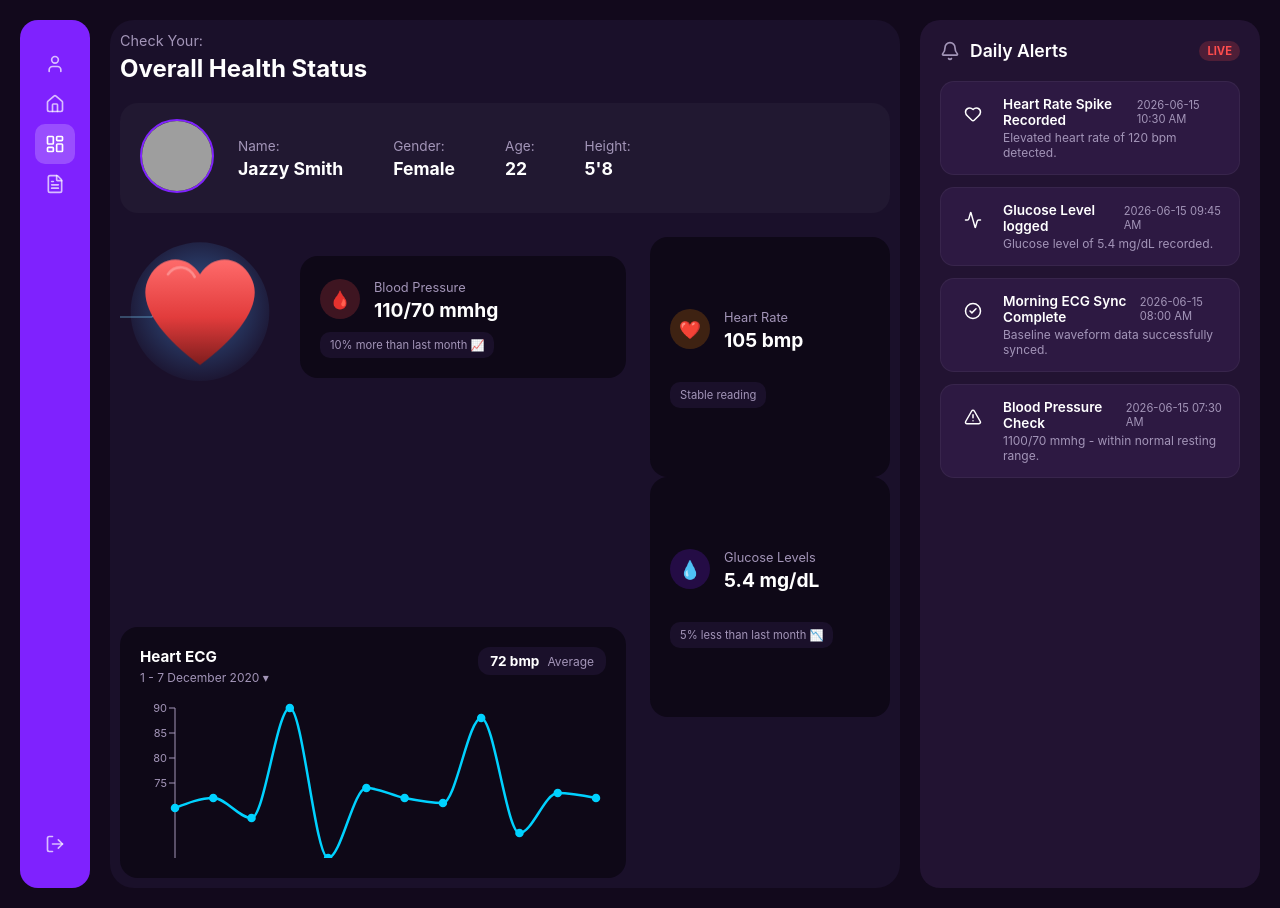
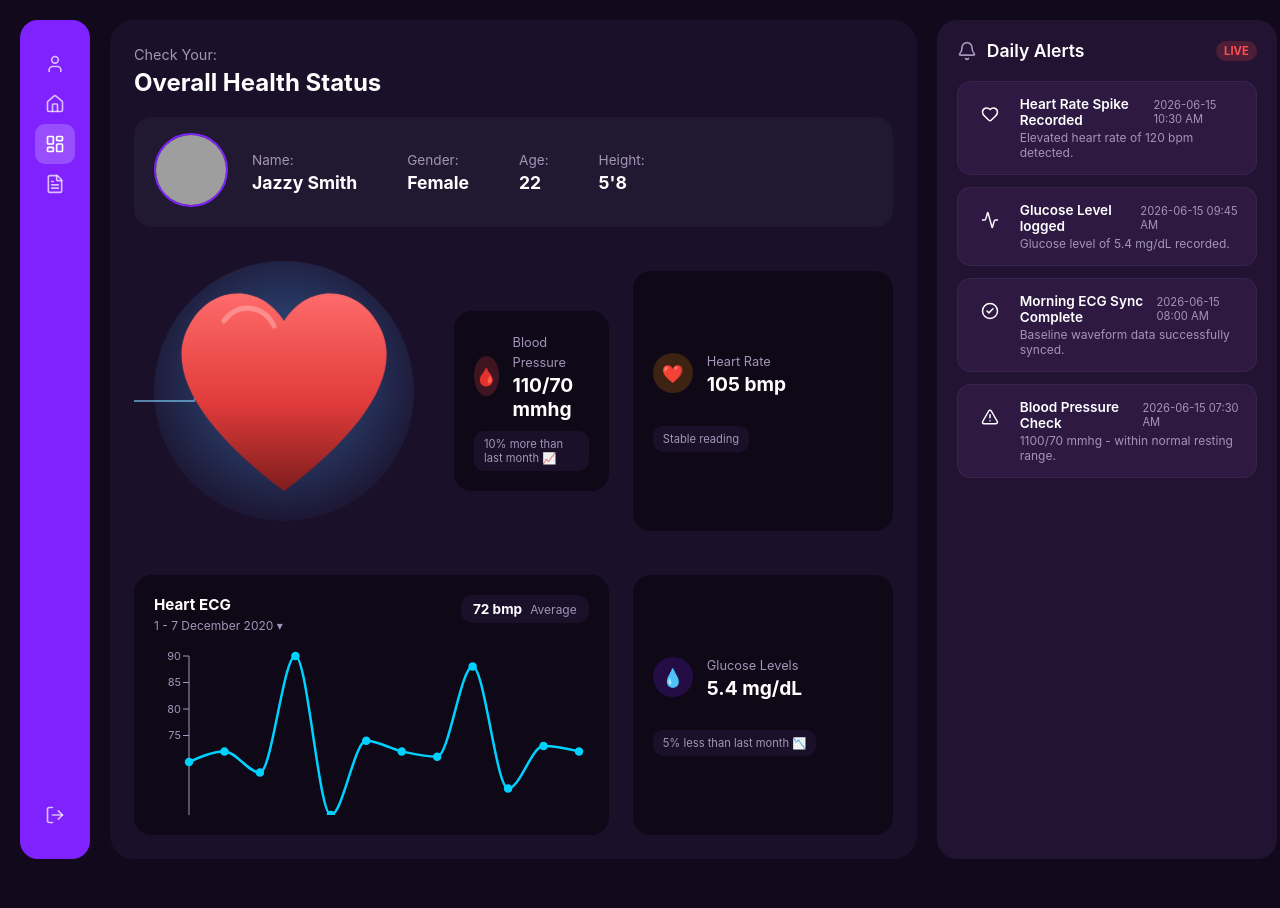
Before and after one commit to Asiphe01/PRJ-Final-Year-Project, a React (Vite) app in the folder heart-project/: page / in a window 1280 px wide. Both pictures are taken after a click on the button 55 px from the left and 144 px from the top of the page. After the commit the page ends 879 px from the top, so only its background shows below. Built offline with nearby package versions, Linux system fonts and the light colour scheme; grey boxes are pictures that could not be loaded.

Commit message:
Complete health dashboard UI, fix grid layouts and component structure

```diff
--- a/heart-project/src/App.css
+++ b/heart-project/src/App.css
@@ -387,7 +387,7 @@ body {
 .primary-dashboard-card {
   background-color: #1a102a;
   border-radius: 24px;
-  padding: 10px;
+  padding: 24px;
   height: 100%;
   width: 100%;
   box-sizing: border-box;
@@ -454,15 +454,15 @@ body {
 /* Overall Grid Setup */
 .pd-content-grid {
   display: grid;
-  grid-template-columns: 1fr 240px;
+  grid-template-columns: 1fr 260px;
   gap: 24px;
 }
 
 /* Left Section Layout */
-.pd-left-section {
-  display: flex;
-  flex-direction: column;
-  gap: 230px;
+.pd-left-section,
+.pd-right-column {
+  display: contents;
+
 }
 
 .heart-bp-row {
@@ -474,7 +474,8 @@ body {
 }
 
 .heart-graphic-wrapper {
-  width: 160px;
+  width: 300px;
+  height: 300px;
   flex-shrink: 0;
   display: flex;
   justify-content: center;
@@ -601,7 +602,7 @@ body {
   display: flex;
   flex-direction: column;
   justify-content: space-between;
-  min-height: 100px;
+  min-height: 120px;
   box-sizing: border-box;
 }
 
@@ -785,7 +786,7 @@ body {
   color: var(--text-muted);
 }
 
-/* ---------- Reports page ---------- */
+/*Reports page*/
 .rp-page {
   display: flex;
   flex-direction: column;
--- a/heart-project/src/Components/Reports.jsx
+++ b/heart-project/src/Components/Reports.jsx
@@ -91,6 +91,7 @@ function Reports() {
 
   const [filter, setFilter] = useState('all');
   const [query, setQuery] = useState('');
+
 
   // If user is an athlete, find their specific record in PLAYERS, otherwise default to first player
   const defaultPlayerId = useMemo(() => {
```
